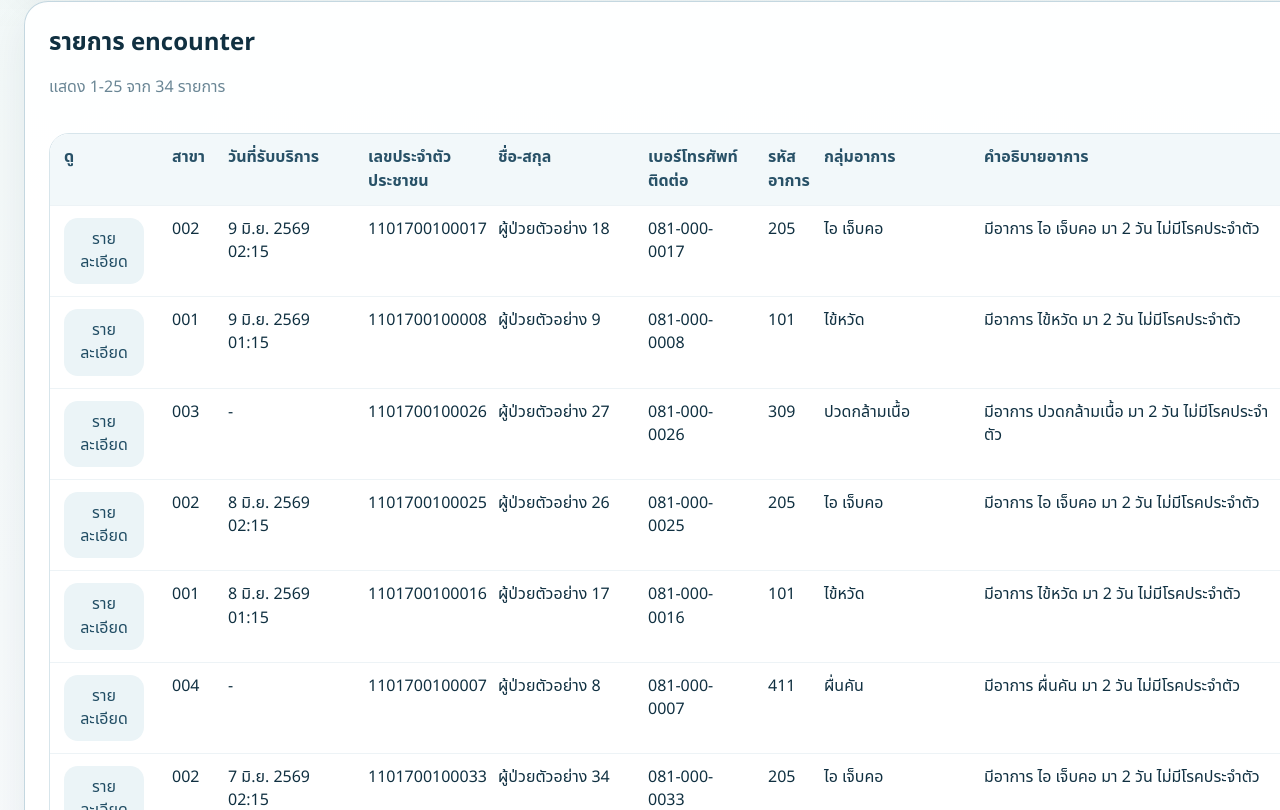
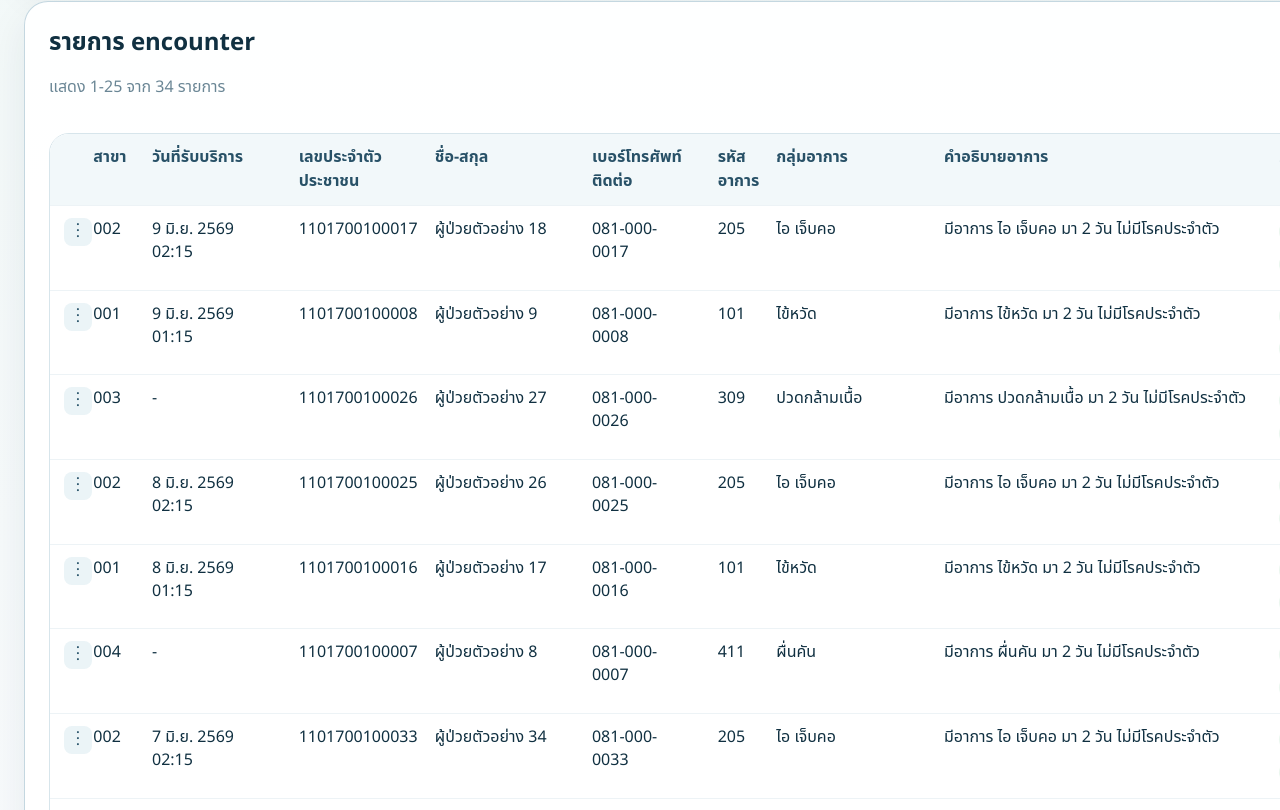
Before and after one commit to AKCD1998/sc-cipdata-lookup-web, a React (Vite) app: page /lookup in a window 1280 px wide. Shown: the part 750-1560 px from the top of the page. Built offline with nearby package versions, Linux system fonts and the light colour scheme; no server answers.

Commit message:
feat: update action column width and enhance row action button styling for better UI

```diff
--- a/src/pages/LookupPage.jsx
+++ b/src/pages/LookupPage.jsx
@@ -389,7 +389,7 @@ export default function LookupPage() {
           <div className="table-shell">
             <table className="lookup-table lookup-table--legacy">
               <colgroup>
-                <col style={{ width: "108px" }} />
+                <col style={{ width: "28px" }} />
                 <col style={{ width: "56px" }} />
                 <col style={{ width: "140px" }} />
                 <col style={{ width: "130px" }} />
@@ -403,7 +403,7 @@ export default function LookupPage() {
               </colgroup>
               <thead>
                 <tr>
-                  <th>ดู</th>
+                  <th></th>
                   <th>สาขา</th>
                   <th>วันที่รับบริการ</th>
                   <th>เลขประจำตัวประชาชน</th>
@@ -421,8 +421,8 @@ export default function LookupPage() {
                   rows.map((row) => (
                     <tr key={row.encounterId}>
                       <td className="action-column">
-                        <button type="button" className="row-action-button" onClick={() => setActiveRow(row)}>
-                          รายละเอียด
+                        <button type="button" className="row-action-button row-action-button--icon" onClick={() => setActiveRow(row)} aria-label="เปิดรายละเอียด encounter" title="เปิดรายละเอียด encounter">
+                          ⋮
                         </button>
                       </td>
                       <td>{row.branchNo || "-"}</td>
--- a/src/styles.css
+++ b/src/styles.css
@@ -528,12 +528,26 @@ label {
 }
 
 .action-column {
-  width: 108px;
+  width: 28px;
+  text-align: center;
 }
 
 .row-action-button {
   background: #ebf4f7;
   color: #214d64;
+}
+
+.row-action-button--icon {
+  width: 28px;
+  min-width: 28px;
+  height: 28px;
+  padding: 0;
+  border-radius: 8px;
+  font-size: 18px;
+  line-height: 1;
+  display: inline-flex;
+  align-items: center;
+  justify-content: center;
 }
 
 .drug-stack {
```
